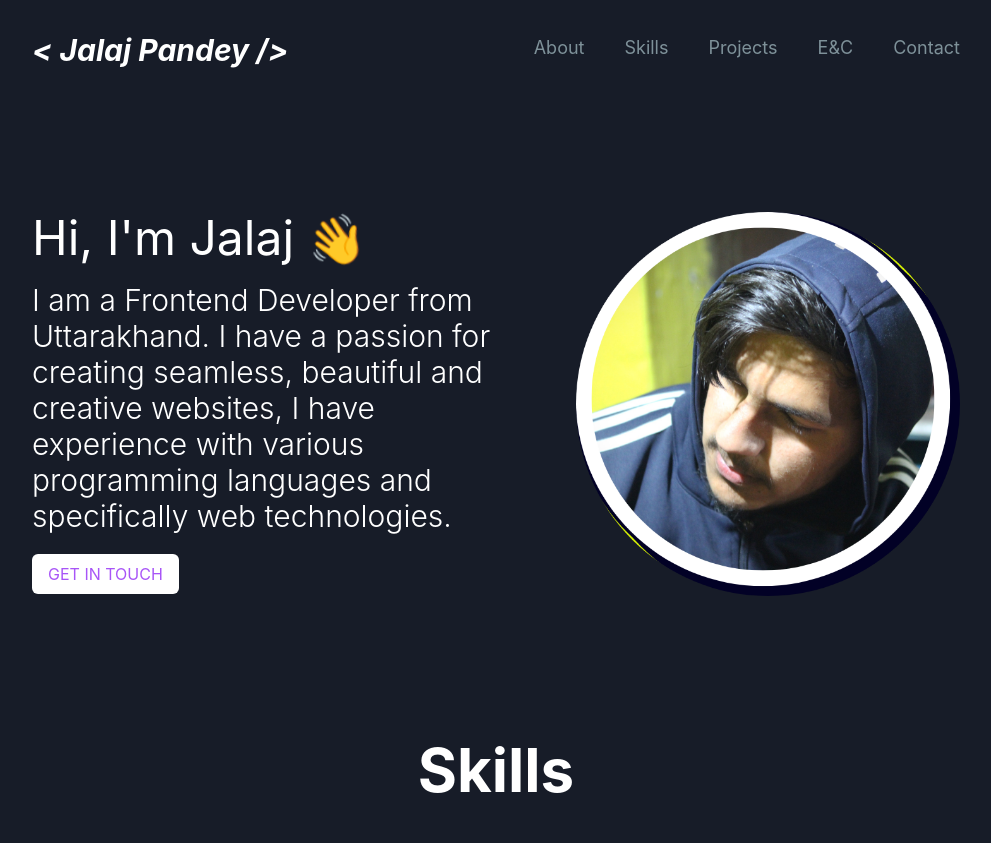
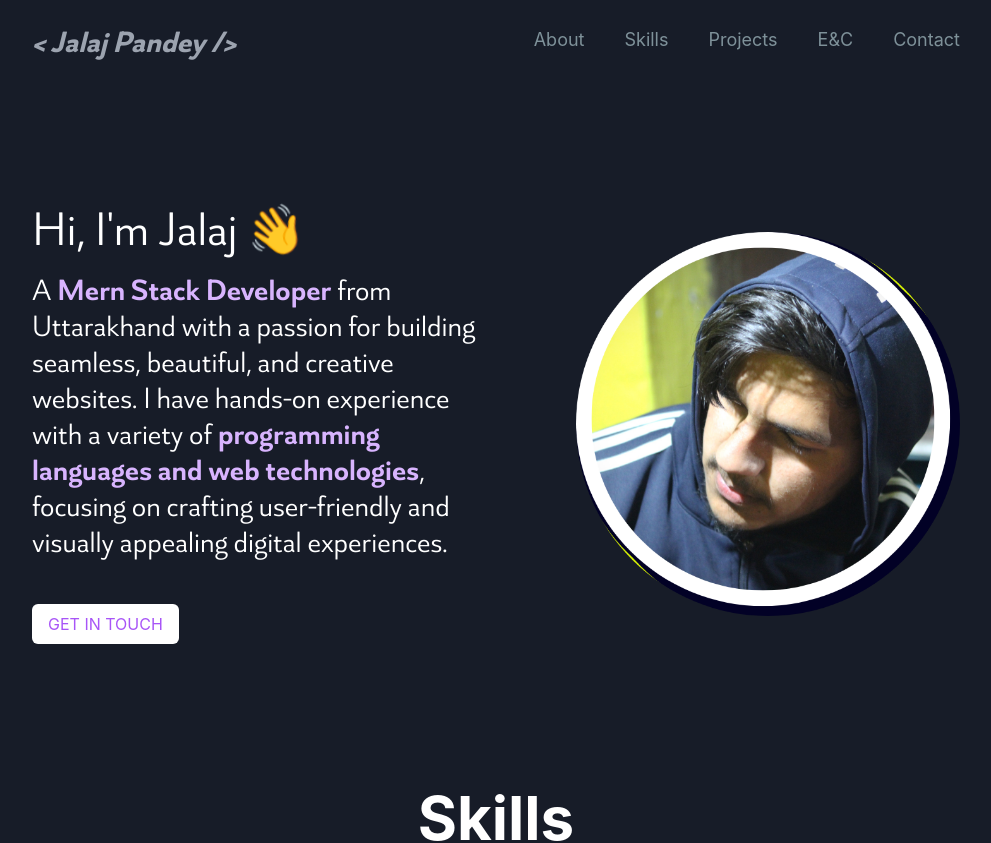
Before and after one commit to jalaj-pandey/myport, a React (Create React App) app: page / in a window 1280 px wide. Shown: the top 843 px of the page, without its empty margins (144-1135 px from the left). Built offline with nearby package versions, Linux system fonts and the light colour scheme.

Commit message:
updated v1.6

```diff
--- a/src/components/Footer.jsx
+++ b/src/components/Footer.jsx
@@ -3,7 +3,7 @@ import React from 'react';
 function Footer() {
   return (
     <div className="mx-auto w-full mt-2 text-center">
-      <p className="text-xl">Made with ❤️ by <a className="hover:text-gray-400" href="https://www.linkedin.com/in/jalaj-pandey/" target="_blank" rel="noreferrer"> Jalaj Pandey </a></p>
+      <p className="custom-alpino-font text-xl text-gray-300">Made with ❤️ by <a className="hover:text-gray-400" href="https://www.linkedin.com/in/jalaj-pandey/" target="_blank" rel="noreferrer"> Jalaj Pandey </a></p>
     </div>
   )
 }
--- a/src/components/Navbar.jsx
+++ b/src/components/Navbar.jsx
@@ -24,10 +24,10 @@ function Navbar({sendDataToParent}) {
 
   return (
     <>
-    <div className="flex justify-between items-center pt-8 mb-12 max-md:mb-6 max-md:block">
+    <div className="flex justify-between items-center pt-6 mb-12 max-md:mb-6 max-md:block">
         <div className="title flex justify-between w-full max-[426px]:items-center">
             <a href="/">
-            <h1 className={`text-3xl max-md:text-xl italic font-bold signature`} onClick={() => handleLinkClick(0)}>&lt; Jalaj Pandey /&gt;</h1>
+            <h1 className={`text-3xl max-md:text-xl italic font-bold custom-alpino-font text-gray-400`} onClick={() => handleLinkClick(0)}>&lt; Jalaj Pandey /&gt;</h1>
             </a>
           <button className="text-2xl hidden max-md:block" onClick={() => handleMenu()}>{menuOpen ? <IoMdClose /> : <IoMdMenu />}</button>
         </div>
--- a/src/data/user_info.js
+++ b/src/data/user_info.js
@@ -21,7 +21,7 @@ const info = {
         {
             position: "Full Stack Developer",
             company: "Edquest",
-            duration: "July 2024 - Present",
+            duration: "Sept 2023 - Present",
             image: "edquest.jpeg",
             descriptions: [
                 "Developed a URL Shortener App",
--- a/src/index.css
+++ b/src/index.css
@@ -11,3 +11,16 @@ code {
   font-family: source-code-pro, Menlo, Monaco, Consolas, 'Courier New',
     monospace;
 }
+
+
+@font-face {
+  font-family: 'Alpino';
+  src: url('./assets/Alpino-Variable.ttf') format('truetype');
+  font-weight: light;
+  font-style: normal;
+}
+
+.custom-alpino-font {
+  font-family: 'Alpino', 'Helvetica Neue';
+  /* letter-spacing: 0.04em; */
+}
--- a/src/pages/About.jsx
+++ b/src/pages/About.jsx
@@ -5,20 +5,18 @@ function About() {
     <div className="mx-auto h-auto my-36 max-xl:my-20" id="about">
       <div className="flex gap-6 justify-between items-center max-md:flex-wrap max-xl:justify-center">
         <div className="w-1/2 max-xl:w-full text-left max-xl:text-center">
-          <h1 className="text-5xl max-md:text-4xl mb-5">Hi, I'm Jalaj <span className="animate-wave inline-block">👋</span></h1>
-          <p className="text-3xl max-md:text-base mb-5 font-light">
-            I am a Frontend Developer from Uttarakhand. I have a passion
-            for creating seamless, beautiful and creative websites, I have
-            experience with various programming languages and specifically web
-            technologies.
+          <h1 className="custom-alpino-font text-5xl max-md:text-4xl mb-5 ">Hi, I'm Jalaj <span className="animate-wave inline-block">👋</span></h1>
+          <p className="text-3xl max-md:text-base mb-5 custom-alpino-font">
+          A  <span className="font-semibold text-purple-300"> Mern Stack Developer</span> from Uttarakhand with a passion for building seamless, beautiful, and creative websites. I have hands-on experience with a variety of <span className="font-semibold text-purple-300">programming languages and web technologies</span>, focusing on crafting user-friendly and visually appealing digital experiences.
           </p>
+          <br/>
           <a href="#contact" className="p-2 px-4 rounded-md text-base bg-white text-purple-500 hover:bg-purple-500 hover:text-white transition-all inline-block w-auto">GET IN TOUCH</a>
         </div>
         <div className=" group h-100 w-100  flex justify-center text-center relative overflow-hidden rounded-md cursor-pointer">
         <img
           className="h-96 rounded transition-all duration-300 group-hover:scale-102 group-hover:rotate-12 max-[426px]:h-auto max-[426px]:w-full max-[426px]:mb-5"
           src={jalaj}
-          alt=""
+          alt="jalaj pandey"
         />
         <div className="absolute h-full w-full  top-0 left-0"></div>
         </div>
--- a/src/pages/Contact.jsx
+++ b/src/pages/Contact.jsx
@@ -1,21 +1,28 @@
 import React from "react";
 import { FaGithub, FaLinkedin, FaInstagram } from "react-icons/fa";
+import { SiLeetcode, SiGeeksforgeeks } from "react-icons/si";
 
 function Contact(){
   return (
-      <div className="text-center flex flex-col gap-5 max-[426px]:mt-44 h-auto my-20" id="contact">
+      <div className="text-center flex flex-col gap-5 max-[426px]:mt-20 h-auto my-20" id="contact">
         <div className="text-5xl mb-5 max-[500px]:text-3xl max-[500px]:mb-5">Contact Me ☎️</div>
-        <p className="text-gray-400 text-base">
+        <p className="custom-alpino-font text-gray-400 text-xl">
           DISCUSS A PROJECT OR JUST WANT TO SAY HI? MY INBOX IS OPEN FOR ALL.
         </p>
-        <a href="tel:+917302504451" className="text-gray-400 text-2xl hover:text-white">+91 7302504451</a>
-        <a href="mailto:jalajpandey123@gmail.com" className="text-gray-400 text-2xl hover:text-white">jalajpandey123@gmail.com</a>
+        <a href="tel:+917302504451" className=" text-gray-400 text-2xl hover:text-white">+91 7302504451</a>
+        <a href="mailto:jalajpandey123@gmail.com" className="custom-alpino-font text-gray-400 text-3xl hover:text-white">jalajpandey123@gmail.com</a>
         <div className="flex justify-center gap-5 mt-10">
           <a href="https://github.com/jalaj-pandey/" target="_blank" className="text-4xl cursor-pointer " rel="noreferrer" >
             <FaGithub />
           </a>
           <a href="https://www.linkedin.com/in/jalaj-pandey/" target="_blank" className="text-4xl cursor-pointer " rel="noreferrer" >
             <FaLinkedin />
+          </a>
+          <a href="https://leetcode.com/u/JalajPandey/" target="_blank" className="text-4xl cursor-pointer " rel="noreferrer" >
+          <SiLeetcode />
+          </a>
+          <a href="https://www.geeksforgeeks.org/user/jalajpandey/" target="_blank" className="text-4xl cursor-pointer " rel="noreferrer" >
+            <SiGeeksforgeeks />
           </a>
           <a href="https://www.instagram.com/thejalajpandey/" target="_blank" className="text-4xl cursor-pointer " rel="noreferrer" >
             <FaInstagram />
```
Also changed, not shown: src/assets/Alpino-Variable.ttf (added).
